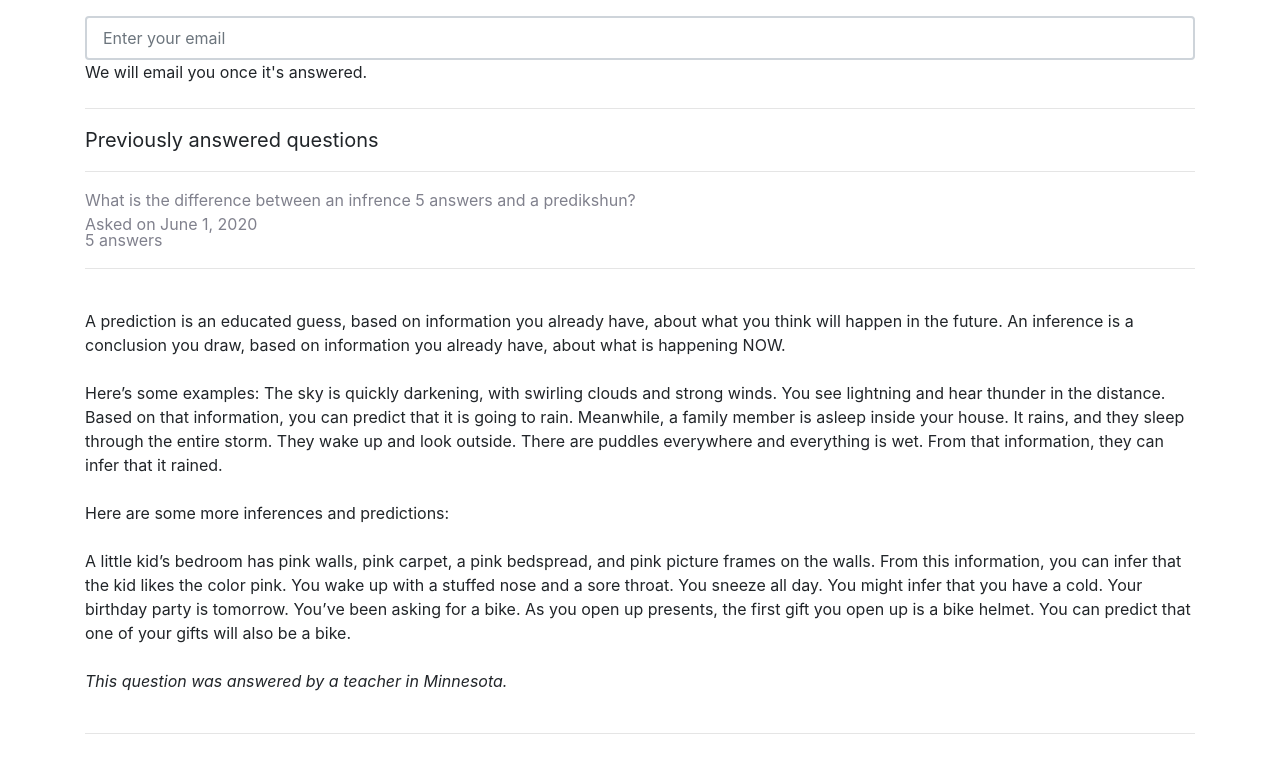
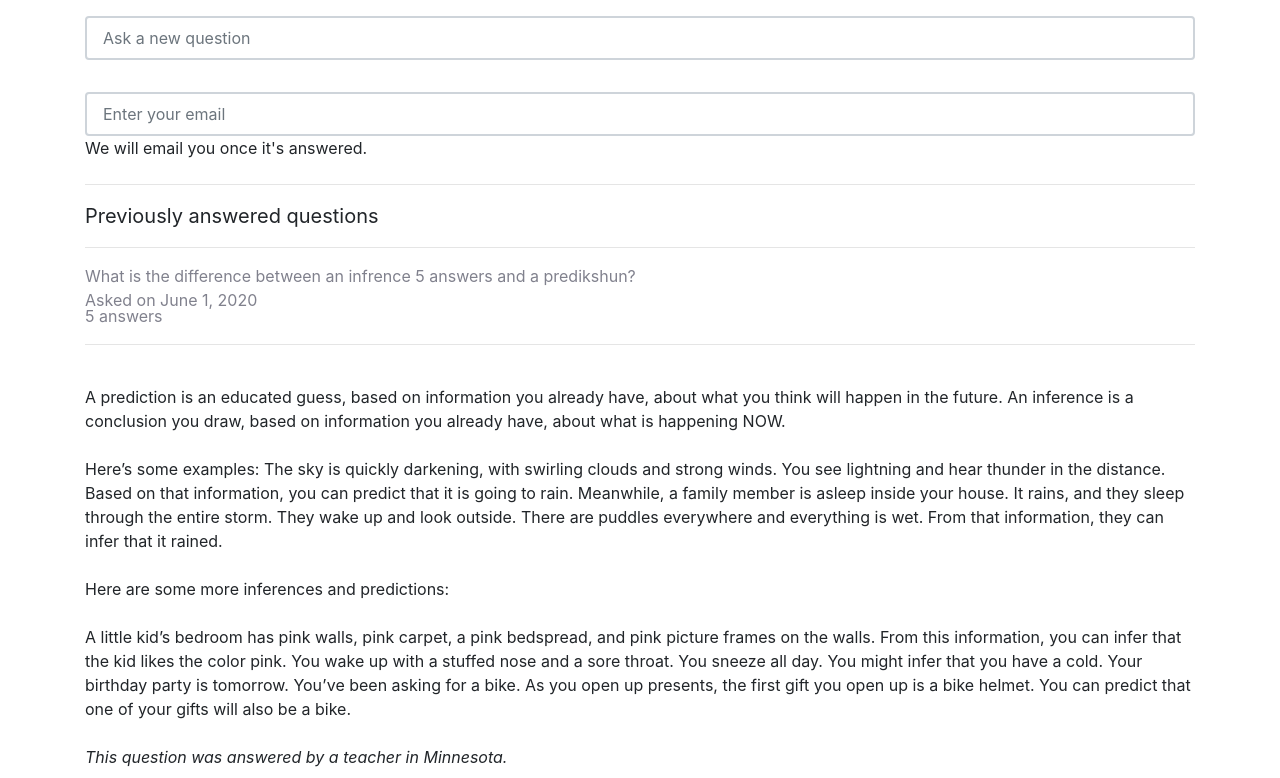
Before and after one commit to john-william-cross/ask-a-teacher, a plain HTML site: page question.html in a window 1280 px wide. Shown: the part 54-832 px from the top of the page. Drawn offline with nearby package versions, Linux system fonts and the light colour scheme.

Commit message:
add new question input to question page

```diff
--- a/question.html
+++ b/question.html
@@ -26,6 +26,16 @@
          </div>
 
          <div class="row">
+            <div class="col-12 mt-4 previously-answered-questions">
+               <input
+                  type="text"
+                  class="form-control mt-4"
+                  placeholder="Ask a new question"
+                  aria-label="ask a new question"
+                  aria-describedby="ask new question"
+               />
+            </div>
+
             <div class="col-12 mt-4 previously-answered-questions">
                <input
                   type="text"
```
